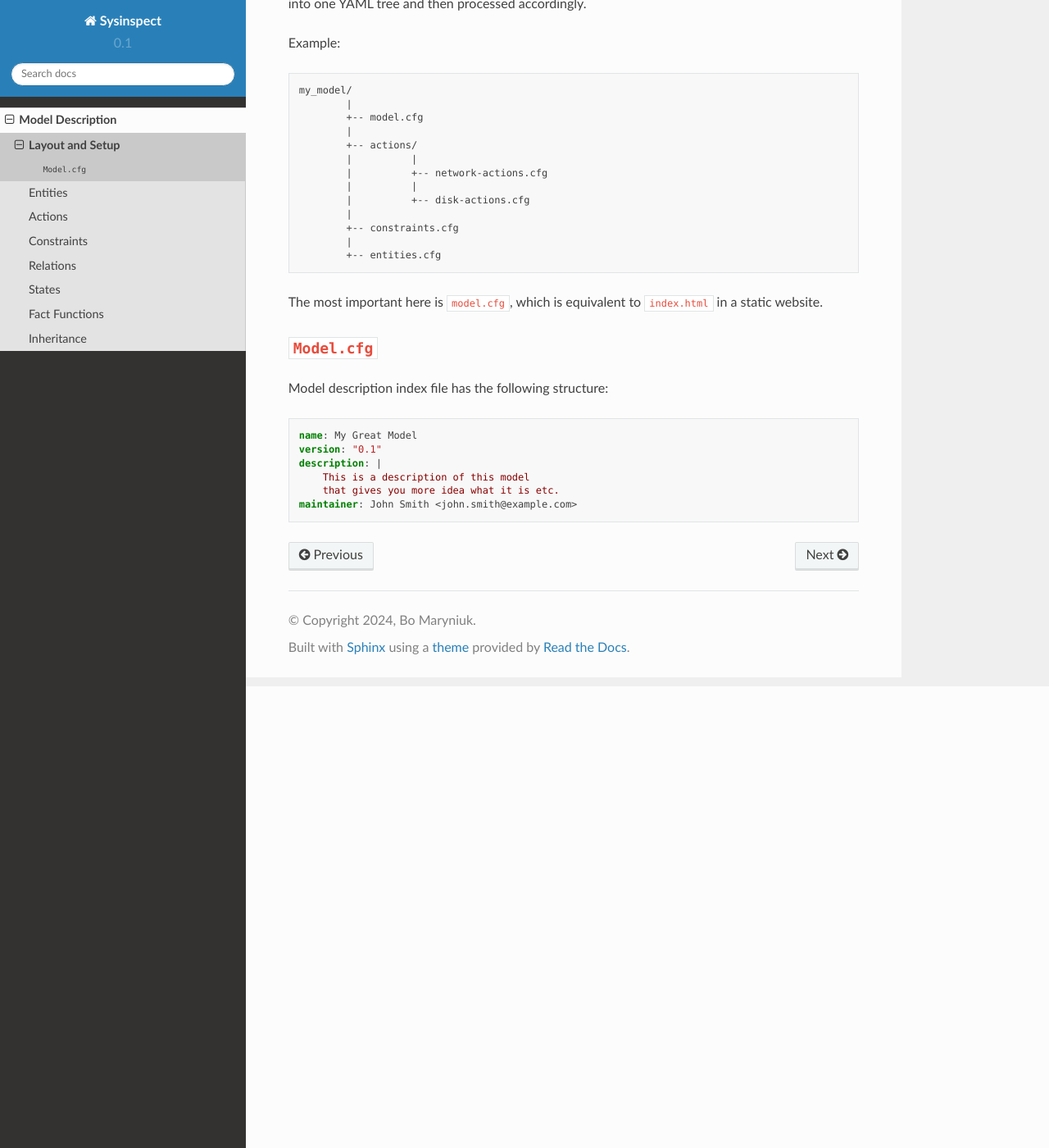
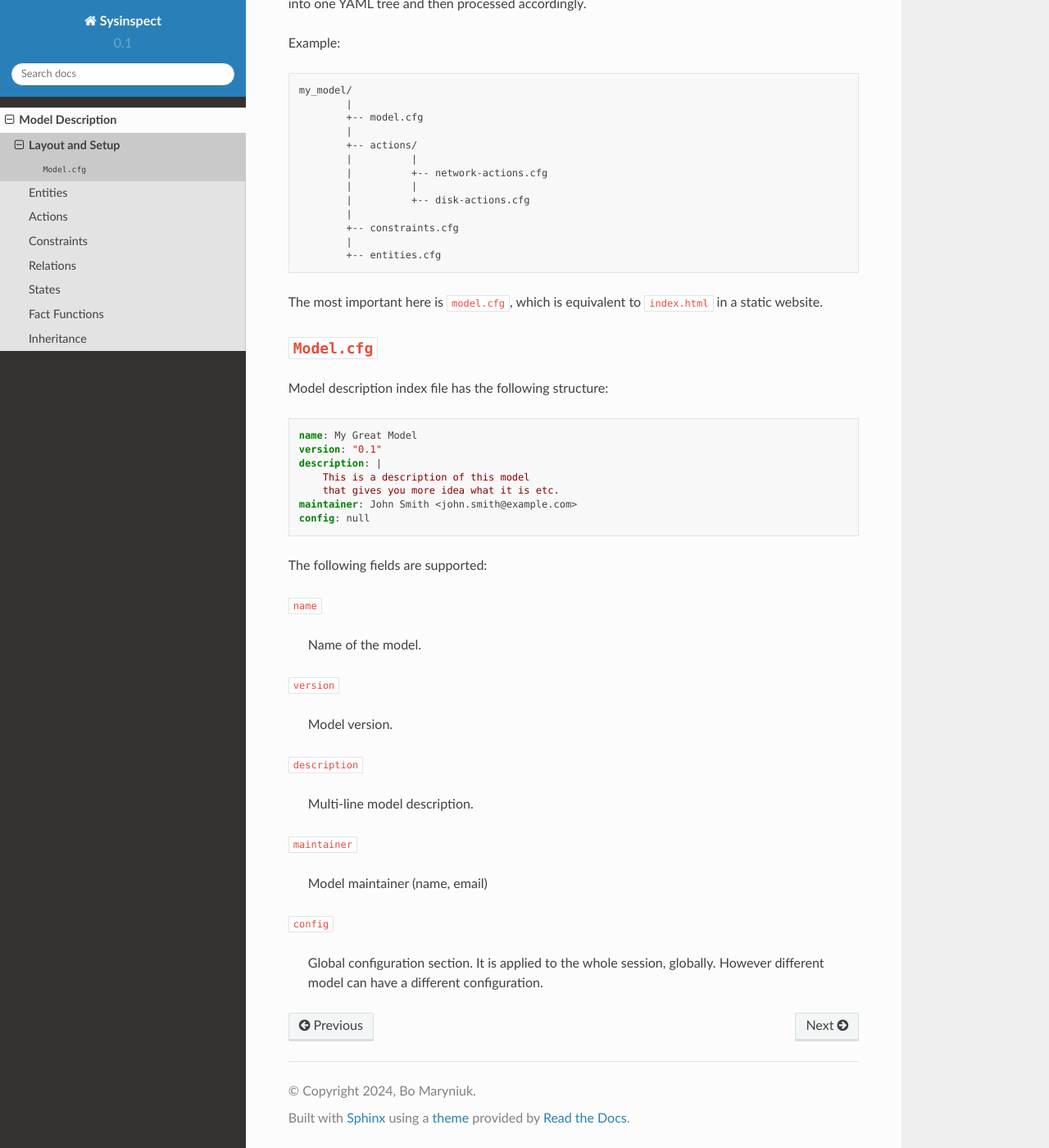
Before and after one commit to tinythings/sysinspect, a Sphinx documentation site: the page built from docs/modeldescr/layout.rst, in a window 1280 px wide and 1400 px high, scrolled down 563 px. Shown: the whole window at 82% size. Built offline with Sphinx 7.4.7 and the Read the Docs theme 2.0.0, drawn with Linux system fonts in a browser that asks for light colours.

Commit message:
Update doc on model.cfg

```diff
--- a/docs/modeldescr/layout.rst
+++ b/docs/modeldescr/layout.rst
@@ -52,3 +52,27 @@ Model description index file has the following structure:
         This is a description of this model
         that gives you more idea what it is etc.
     maintainer: John Smith <john.smith@example.com>
+    config: null
+
+The following fields are supported:
+
+``name``
+
+   Name of the model.
+
+``version``
+
+   Model version.
+
+``description``
+
+   Multi-line model description.
+
+``maintainer``
+
+   Model maintainer (name, email)
+
+``config``
+
+   Global configuration section. It is applied to the whole session, globally. However
+   different model can have a different configuration.
```
Also changed, not shown: 1 other file.
